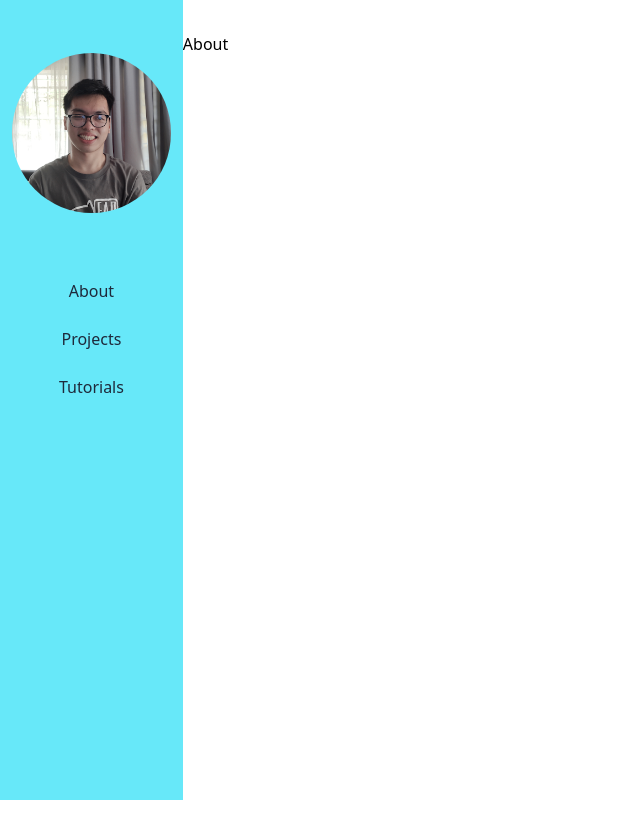
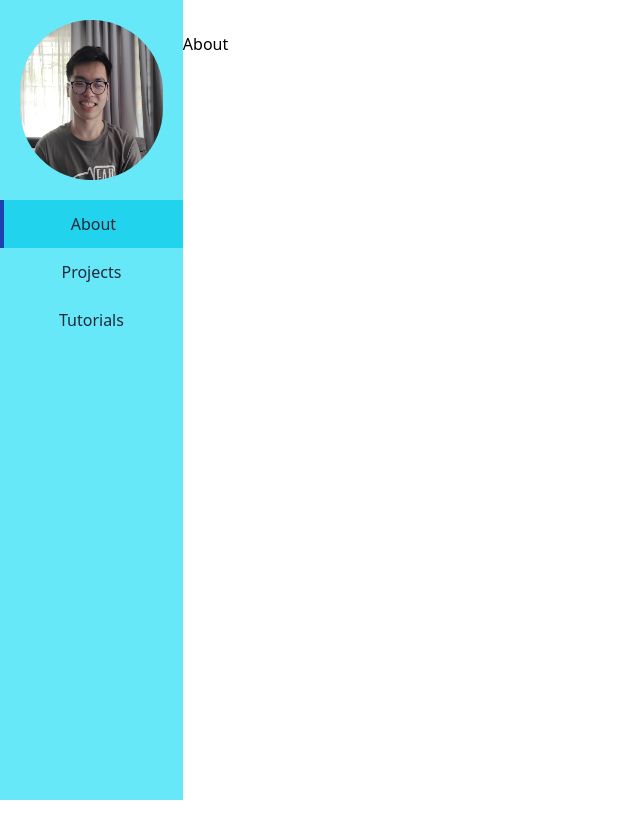
Before and after one commit to rhen99/cv, a React (Vite) app: page /about in a window 1280 px wide. Shown: the top 838 px of the page, without its empty margins (0-640 px from the left). After the commit the page ends 800 px from the top, so only its background shows below. Built offline with nearby package versions, Linux system fonts and the light colour scheme.

Commit message:
add active state I added an active state to the navlinks and I have also fixed the empty space below everything

```diff
--- a/src/components/Caontainer.jsx
+++ b/src/components/Caontainer.jsx
@@ -1,5 +1,5 @@
 function Caontainer(props) {
-  return <div className="flex min-h-dvh min-w-full">{props.children}</div>;
+  return <div className="flex h-dvh w-full">{props.children}</div>;
 }
 
 export default Caontainer;
--- a/src/components/Navigation.jsx
+++ b/src/components/Navigation.jsx
@@ -7,9 +7,9 @@ function Navigation({ isOpen }) {
         !isOpen ? "-translate-x-full" : ""
       } lg:w-4/12 lg:static lg:translate-x-0 xl:w-2/12 xl:static`}
     >
-      <div className="flex h-1/3 p-3">
+      <div className="flex h-1/4 p-5">
         <img
-          className="h-28 w-28 lg:w-30 lg:h-30 xl:w-40 xl:h-40 m-auto rounded-full"
+          className="h-20 w-20 lg:w-30 lg:h-30 xl:w-40 xl:h-40 m-auto rounded-full"
           src={me}
           alt="my face"
         />
@@ -19,7 +19,13 @@ function Navigation({ isOpen }) {
           <li className="hover:bg-cyan-400">
             <NavLink
               to="/about"
-              className={`text-slate-800 block px-5 py-3 text-center`}
+              className={({ isActive, isPending }) =>
+                isPending
+                  ? "text-slate-800 block px-5 py-3 text-center"
+                  : isActive
+                  ? "bg-cyan-400 border-l-4 border-blue-800 text-slate-800 block px-5 py-3 text-center"
+                  : "text-slate-800 block px-5 py-3 text-center"
+              }
             >
               About
             </NavLink>
@@ -27,7 +33,13 @@ function Navigation({ isOpen }) {
           <li className="hover:bg-cyan-400">
             <NavLink
               to="/projects"
-              className="text-slate-800 block px-5 py-3 text-center"
+              className={({ isActive, isPending }) =>
+                isPending
+                  ? "text-slate-800 block px-5 py-3 text-center"
+                  : isActive
+                  ? "bg-cyan-400 border-l-4 border-blue-800 text-slate-800 block px-5 py-3 text-center"
+                  : "text-slate-800 block px-5 py-3 text-center"
+              }
             >
               Projects
             </NavLink>
@@ -35,7 +47,13 @@ function Navigation({ isOpen }) {
           <li className="hover:bg-cyan-400">
             <NavLink
               to="/tutorials"
-              className={`text-slate-800 block px-5 py-3 text-center`}
+              className={({ isActive, isPending }) =>
+                isPending
+                  ? "text-slate-800 block px-5 py-3 text-center"
+                  : isActive
+                  ? "bg-cyan-400 border-l-4 border-blue-800 text-slate-800 block px-5 py-3 text-center"
+                  : "text-slate-800 block px-5 py-3 text-center"
+              }
             >
               Tutorials
             </NavLink>
```
